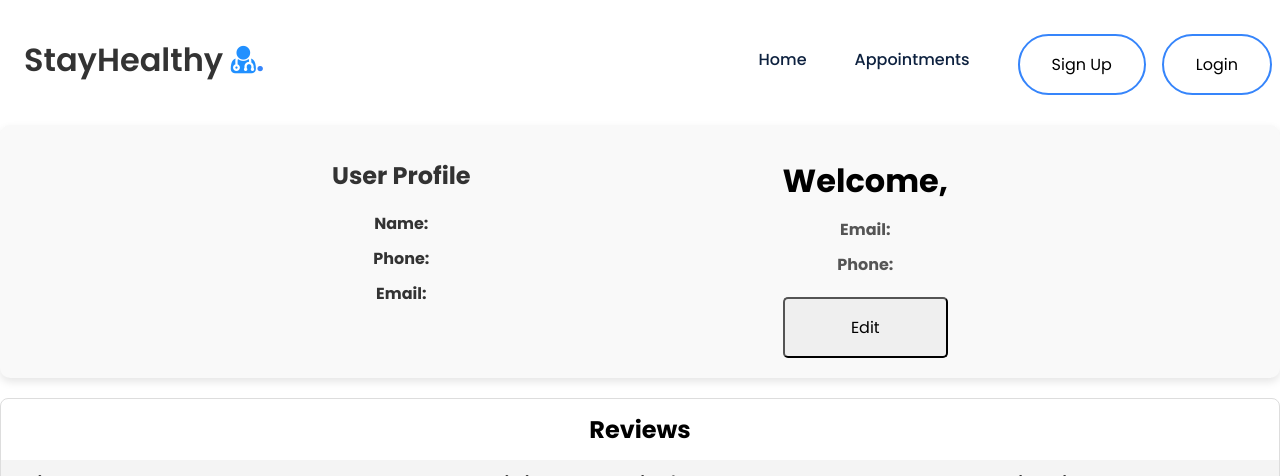
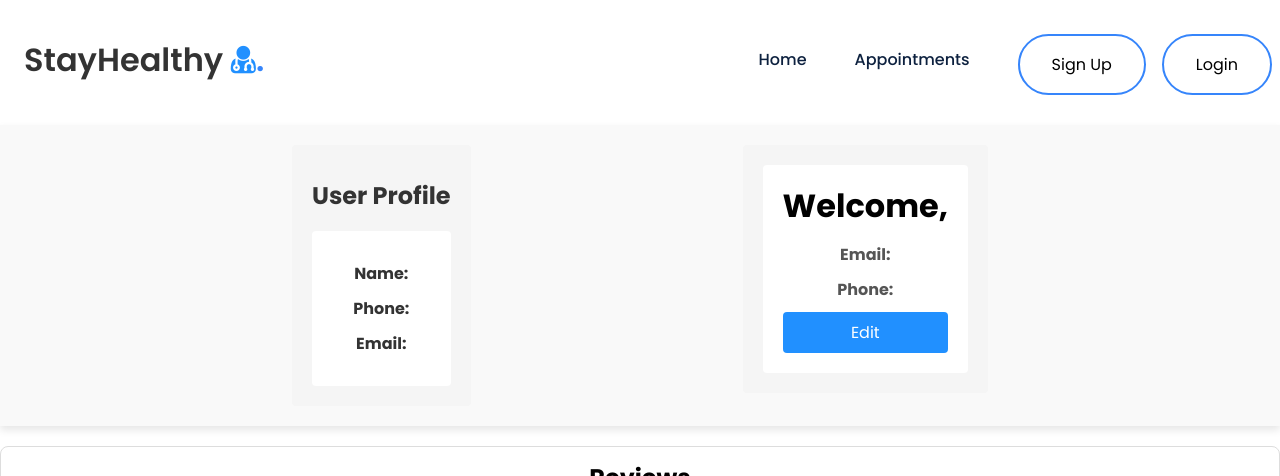
Before and after one commit to BashS117/test_med_app, a React (Create React App) app: page /profile-card in a window 1280 px wide. Shown: the top 476 px of the page. Built offline with nearby package versions, Linux system fonts and the light colour scheme; no server answers; sample sign-in values are in the browser's storage.

Commit message:
Style the profileCard

```diff
--- a/src/Components/ProfileCard.js/ProfileCard.css
+++ b/src/Components/ProfileCard.js/ProfileCard.css
@@ -1,8 +1,8 @@
 .profile-card {
-    max-width: auto;
+
     margin: 20px auto;
     padding: 20px;
-    border-radius: 10px;
+
     box-shadow: 0 4px 8px rgba(0, 0, 0, 0.1);
     background-color: #f9f9f9;
     text-align: center;
@@ -25,3 +25,77 @@
   .profile-details strong {
     color: #333;
   }
+
+  /* Following code has been commented with appropriate comments for your reference.
+*/
+/* Styles for the container holding the profile information */
+.profile-container {
+    max-width: 400px; /* Set the maximum width of the container to 400 pixels */
+    padding: 20px; /* Add 20 pixels of padding inside the container */
+    background-color: #f5f5f5; /* Set the background color of the container to light gray */
+    border-radius: 4px; /* Apply a border radius of 4 pixels to round the corners */
+}
+
+/* Styles for the heading within the profile container */
+.profile-container h1 {
+    margin-top: 0; /* Remove any top margin from the heading */
+}
+
+/* Styles for the form within the profile container */
+.profile-container form {
+    margin-bottom: 20px; /* Add a bottom margin of 20 pixels to the form */
+}
+
+/* Styles for labels within the profile container */
+.profile-container label {
+    display: block; /* Display labels as block elements to stack them vertically */
+    margin-bottom: 10px; /* Add a bottom margin of 10 pixels to separate labels */
+}
+
+/* Styles for text and email input fields within the profile container */
+.profile-container input[type="text"],
+.profile-container input[type="email"] {
+    width: 100%; /* Set the width of text and email inputs to 100% of the container */
+    padding: 8px; /* Add 8 pixels of padding inside the input fields */
+    border: 1px solid #ccc; /* Apply a 1 pixel solid border with light gray color */
+    border-radius: 4px; /* Round the corners of the input fields with a border radius of 4 pixels */
+}
+
+/* Styles for buttons within the profile container */
+.profile-container button {
+    display: block; /* Display buttons as block elements to make them full width */
+    width: 100%; /* Set the width of buttons to 100% of the container */
+    padding: 8px; /* Add 8 pixels of padding inside the buttons */
+    background-color: #2190ff; /* Set the background color of buttons to a blue shade */
+    color: #fff; /* Set the text color of buttons to white */
+    border: none; /* Remove borders from buttons */
+    border-radius: 4px; /* Apply a border radius of 4 pixels to round button corners */
+    cursor: pointer; /* Change cursor to pointer when hovering over buttons */
+}
+
+/* Styles for the container holding additional profile details */
+.profile-details {
+    background-color: #fff; /* Set the background color of details container to white */
+    border-radius: 4px; /* Apply a border radius of 4 pixels to round the corners */
+    padding: 20px; /* Add 20 pixels of padding inside the details container */
+}
+
+/* Styles for headings within the profile details container */
+.profile-details h2 {
+    margin-top: 0; /* Remove any top margin from headings inside details container */
+}
+
+/* Styles for paragraphs within the profile details container */
+.profile-details p {
+    margin-bottom: 10px; /* Add a bottom margin of 10 pixels to separate paragraphs */
+}
+
+/* Styles for buttons within the profile details container */
+.profile-details button {
+    background-color: #2190ff; /* Set the background color of buttons to a blue shade */
+    color: #fff; /* Set the text color of buttons to white */
+    border: none; /* Remove borders from buttons */
+    border-radius: 4px; /* Apply a border radius of 4 pixels to round button corners */
+    padding: 8px 12px; /* Add padding inside buttons (8 pixels top/bottom, 12 pixels left/right) */
+    cursor: pointer; /* Change cursor to pointer when hovering over buttons in details container */
+}
--- a/src/Components/ProfileCard.js/ProfileCard.js
+++ b/src/Components/ProfileCard.js/ProfileCard.js
@@ -10,7 +10,7 @@
 
   return (
     <div className="profile-card">
-     <div>
+     <div className='profile-container'>
          <h2>User Profile</h2>
       {authToken ? (
         <div className="profile-details">
```
